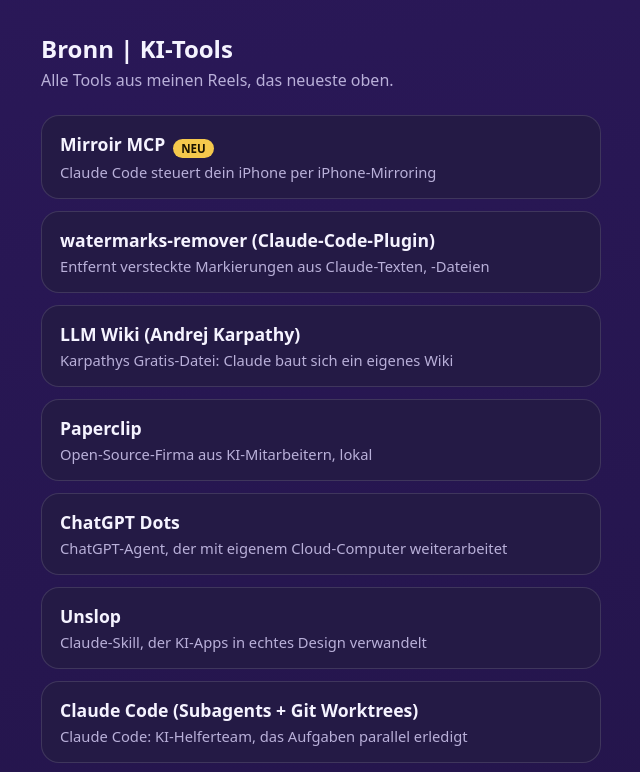
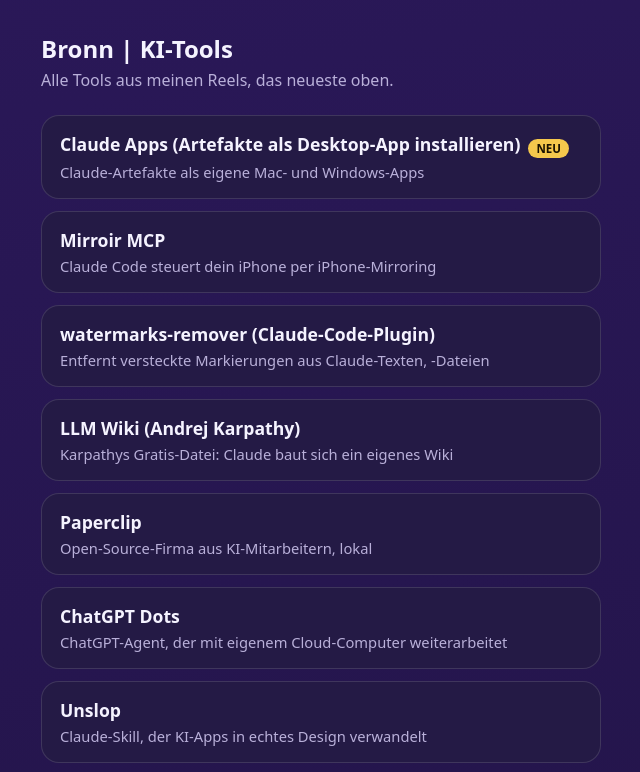
Before and after one commit to noahpf008/bronn-legal, a plain HTML site: page links.html in a window 1280 px wide. Shown: the top 772 px of the page, without its empty margins (319-959 px from the left). Drawn offline with Linux system fonts and the light colour scheme.

Commit message:
Link-Seite: Claude Apps (Artefakte als Desktop-App installieren) (102-ig-DgJS6aMMQXM)

```diff
--- a/links.html
+++ b/links.html
@@ -14,7 +14,8 @@ footer{margin-top:32px;color:var(--dim);font-size:.8em}footer a{color:var(--dim)
 <h1>Bronn | KI-Tools</h1>
 <p class="sub">Alle Tools aus meinen Reels, das neueste oben.</p>
 <!-- TOOLS-START (wird von der Pipeline gepflegt) -->
-<a class="tool" id="101-ig-dfz2lq-pkec" href="https://github.com/jfarcand/mirroir-mcp"><b>Mirroir MCP</b><span class="neu">NEU</span><span>Claude Code steuert dein iPhone per iPhone-Mirroring</span></a>
+<a class="tool" id="102-ig-dgjs6ammqxm" href="https://claude.com/resources/articles/install-as-app"><b>Claude Apps (Artefakte als Desktop-App installieren)</b><span class="neu">NEU</span><span>Claude-Artefakte als eigene Mac- und Windows-Apps</span></a>
+<a class="tool" id="101-ig-dfz2lq-pkec" href="https://github.com/jfarcand/mirroir-mcp"><b>Mirroir MCP</b><span>Claude Code steuert dein iPhone per iPhone-Mirroring</span></a>
 <a class="tool" id="100-ig-df-rcnhgjt5" href="https://github.com/guillaumemeyer/watermarks-remover"><b>watermarks-remover (Claude-Code-Plugin)</b><span>Entfernt versteckte Markierungen aus Claude-Texten, -Dateien</span></a>
 <a class="tool" id="98-ig-dfnuyq9psct" href="https://gist.github.com/karpathy/442a6bf555914893e9891c11519de94f"><b>LLM Wiki (Andrej Karpathy)</b><span>Karpathys Gratis-Datei: Claude baut sich ein eigenes Wiki</span></a>
 <a class="tool" id="97-ig-dfa9nqcxkgz" href="https://github.com/paperclipai/paperclip"><b>Paperclip</b><span>Open-Source-Firma aus KI-Mitarbeitern, lokal</span></a>
```
